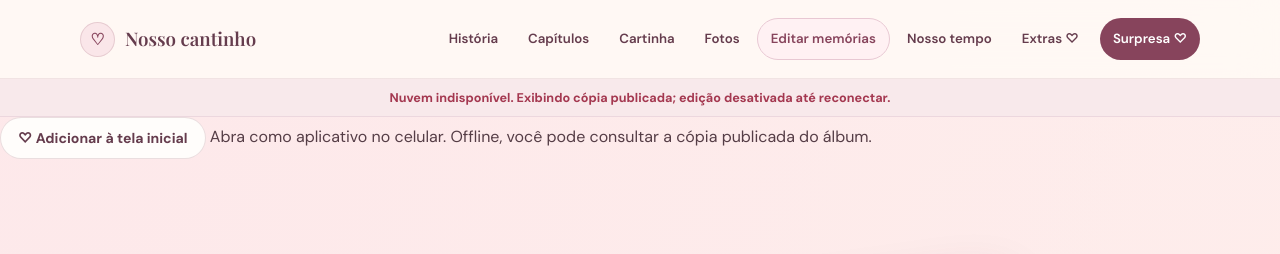
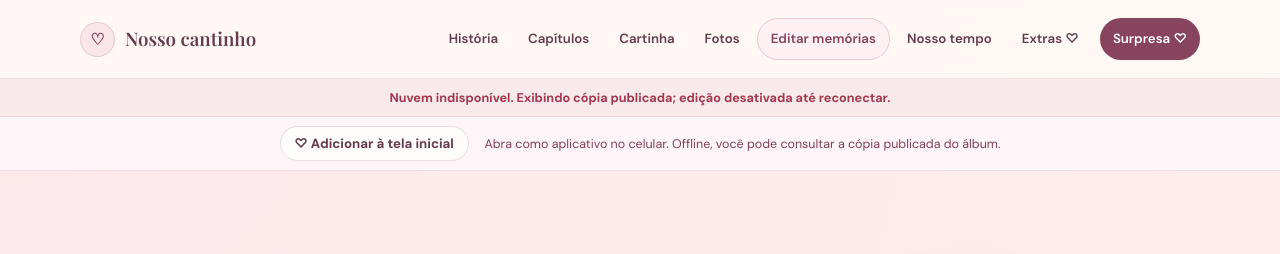
Before and after one commit to Juan262-dev/Declara-o-para-meu-amor, a plain HTML site: page index.html in a window 1280 px wide. Shown: the top 254 px of the page. Drawn offline with nearby package versions, Linux system fonts and the light colour scheme; no server answers; a web font is replaced by a local one.

Commit message:
Estiliza botão discreto de instalação do app no celular

```diff
--- a/styles.css
+++ b/styles.css
@@ -1191,3 +1191,31 @@ a { color: inherit; }
   .cloud-update-banner { top: 122px; }
   .cloud-status-bar { font-size: .74rem; }
 }
+
+/* Instalação no celular: discreta e acessível, sem ocultar a indicação de nuvem. */
+.install-app-bar {
+  display: flex;
+  flex-wrap: wrap;
+  align-items: center;
+  justify-content: center;
+  gap: .65rem 1rem;
+  padding: .55rem 1rem;
+  text-align: center;
+  background: #fff5f8;
+  border-bottom: 1px solid rgba(165, 70, 108, .13);
+}
+.install-app-bar .button {
+  font-size: .83rem;
+  min-height: 2.2rem;
+  padding: .4rem .85rem;
+}
+#instalarAppStatus {
+  max-width: 38rem;
+  color: #81415b;
+  font-size: .78rem;
+  line-height: 1.45;
+}
+@media (max-width: 480px) {
+  .install-app-bar { padding: .5rem .75rem; }
+  #instalarAppStatus { font-size: .73rem; }
+}
```
